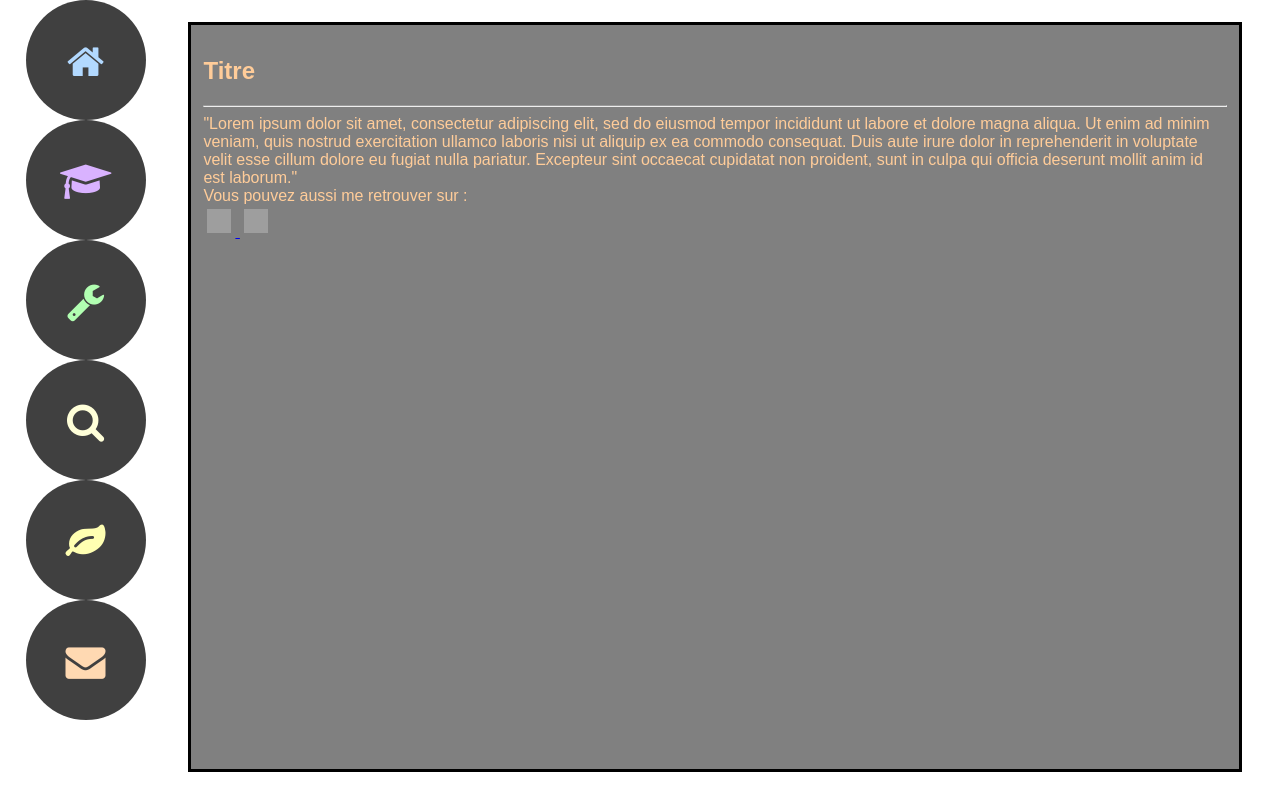
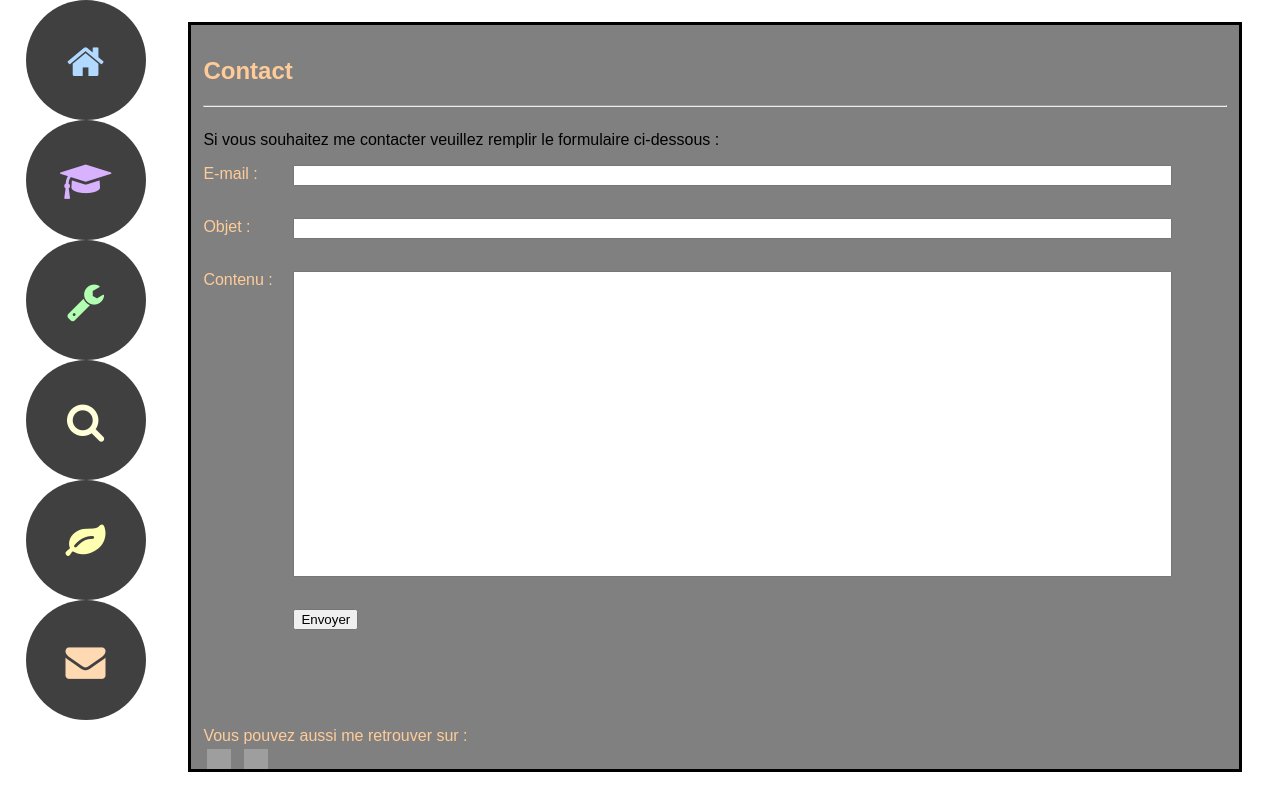
Before and after one commit to MarieRoseLejay/Portfolio, a PHP site: page /View_Contact.php in a window 1280 px wide. Run offline with PHP 8.4, Linux system fonts and the light colour scheme; grey boxes are pictures that could not be loaded.

Commit message:
- Corrections ponctuelles et modifications inclusions php de tous les fichiers - Ajout du contenu et script php de la partie contact (View/View_Contact.php, Css.css)

```diff
--- a/View/Css/Css.css
+++ b/View/Css/Css.css
@@ -91,7 +91,9 @@
 .texte{
     height: 80%;
 }
-.liens{
+h2, h4, p{
+    color: black;
+    text-align: left;
 }
 /** images**/
 #linkedin{
@@ -107,20 +109,20 @@
 /**** fin Architecture de la page ****/
 
 /**** Page CV ****/
-table{
+#corps_CV table{
     width: 100%;
     color: black;
     background-color: white;
     border-spacing: 5px;
 }
-h2, h3, h4, h5, p{
+#corps_CV h2, #corps_CV h3, #corps_CV h4, #corps_CV h5, #corps_CV p{
     margin: 0px;
     padding: 0px;
 }
-h2{
+#corps_CV h2{
     text-align: center;
 }
-ul, li{
+#corps_CV ul, #corps_CV li{
     margin-top: 2px;
     margin-bottom: 2px;
 }
@@ -230,3 +249,62 @@ ul, li{
 } /** fin animation **/
 /*** fin Animation des paragraphes ***/
 /**** fin Page Réalisations ****/
+
+/**** Page Veille ****/
+#corps_Veille h2{
+    margin-bottom: 7px;
+}
+#corps_Veille h4{
+    margin-bottom: 0px;
+}
+#corps_Veille p{
+    margin-top: 0px;
+    margin-bottom: 25px;
+}
+
+/**** fin Page Veille ****/
+
+/**** Page Environnement ****/
+#corps_Environnement img{
+    margin-left: 35%;
+}
+/**** fin Page Environnement ****/
+
+/**** Page Contact ****/
+form{
+//    height: 80%;
+}
+label{
+    display: inline-block;
+    float: left;
+    width: 90px;
+    clear: left;
+}
+#corps_Contact form{
+    height: 85%;
+}
+#corps_Contact p, #corps_Contact aside{
+    float: left;
+    clear: both;
+}
+.input{
+    float: left;
+    width: 85%;
+    clear: right;
+}
+.error{
+    color: brown;
+    position: relative;
+    left: 90px;
+}
+#contenu{
+    height: 300px;
+}
+#submit{
+    float: left;
+    clear: both;
+    position: relative;
+    left: 90px;
+    margin-bottom: 20px;
+}
+/**** fin Page Contact ****/
--- a/View/View_Contact.php
+++ b/View/View_Contact.php
@@ -1,26 +1,74 @@
 <?php
-	include('View_Entete.php');
+    include('View_Entete.php');
+    include('View_Menu.php');
 
-	include('View_Menu.php');
+    //initialisation des variables
+        $email=(string)"";
+        $emailError="";
+        $objet=(string)"";
+        $objetError="";
+        $objet=(string)"";
+        $objetError="";
+        $contenu=(string)"";
+        $contenuError="";
+        $envoi=(string)"";
 
-    echo'
-		<section class="corps" id="corps_Contact">
-            <h1> Titre </h1>
-			<hr>
-            <p class="text">"Lorem ipsum dolor sit amet, consectetur adipiscing elit,
-            sed do eiusmod tempor incididunt ut labore et dolore magna aliqua.
-            Ut enim ad minim veniam, quis nostrud exercitation ullamco laboris nisi
-            ut aliquip ex ea commodo consequat. Duis aute irure dolor in reprehenderit
-            in voluptate velit esse cillum dolore eu fugiat nulla pariatur.
-            Excepteur sint occaecat cupidatat non proident, sunt in culpa qui
-            officia deserunt mollit anim id est laborum."</p>
+    //Validation de la saisie
+    if(isset($_POST['envoyer'])){
+        //Vérification pour l'email
+        $email = test_input($_POST['email']);
+        if(empty($email)){
+            $emailError = "Vous devez saisir une adresse mail !";
+        }
+        else if(!filter_var($email, FILTER_VALIDATE_EMAIL)){
+            $emailError = "Vous devez saisir une adresse mail correcte !";
+        }
+        //Vérification pour l'objet
+        $objet = test_input($_POST['objet']);
+        if(empty($objet)){
+            $objetError = "Vous devez indiquez un objet !";
+        }
 
-			<aside class="liens"> Vous pouvez aussi me retrouver sur :
-				<br>
-				<a href="https://fr.linkedin.com/pub/marie-rose-lejay/43/2aa/a76"> <img id="linkedin" src="/Images/linkedin2.png" alt="Linkedin"/> </a>
-				<a href="http://fr.viadeo.com/fr/profile/marie-rose.lejay"> <img id="viadeo" src="/Images/viadeo.png" alt="Viadeo"/> </a>
-			</aside>
-		</section>
-	';
+        //Vérification pour le contenu
+        $contenu  = test_input($_POST['contenu']);
+        if(empty($contenu)){
+            $contenuError = "Vous devez saisir du contenu !";
+        }
+        $headers = 'From:'.$email;
+        $envoi = mail('marie-rose.lejay@orange.fr',$objet,$contenu,$headers);
 
-	include('View_PiedPage.php');
+        if($envoi == TRUE){
+            $envoi = 'Email envoyé !';
+        }
+        else {
+            $envoi = 'Echec de l\'envoi' ;
+        }
+    }
+    function test_input($data){
+        $data = trim($data);
+        $data = stripslashes($data);
+        $data = htmlspecialchars($data);
+        return $data;
+    }
+?>
+<section class="corps" id="corps_Contact">
+    <h1> Contact </h1>
+    <hr>
+    <p class="text">Si vous souhaitez me contacter veuillez remplir le formulaire ci-dessous : </p>
+    <form name="contact" action ="View_Contact.php" method="post">
+        <label>E-mail : </label><input type="text" name="email" class="input">
+        <p class="error"><?php echo $emailError;?></p>
+        <label>Objet : </label><input type="text" name="objet" class="input">
+        <p class="error"><?php echo $objetError;?></p>
+        <label>Contenu : </label><input type="text" name="contenu" class="input" id="contenu"/>
+        <p class="error"><?php echo $envoi;?></p>
+        <input type="submit" name="envoyer" value="Envoyer" id="submit">
+        <p class="error"><?php echo $envoi;?></p>
+    </form>
+    <aside class="liens"> Vous pouvez aussi me retrouver sur :
+        <br>
+        <a href="https://fr.linkedin.com/pub/marie-rose-lejay/43/2aa/a76"> <img id="linkedin" src="../Images/linkedin2.png" alt="Linkedin"/> </a>
+        <a href="http://fr.viadeo.com/fr/profile/marie-rose.lejay"> <img id="viadeo" src="../Images/viadeo.png" alt="Viadeo"/> </a>
+    </aside>
+</section>
+<?php include('View_PiedPage.php');
--- a/View/View_Entete.php
+++ b/View/View_Entete.php
@@ -1,5 +1,3 @@
-<?php
-	echo'
 <!DOCTYPE html>
 <html>
     <!-- Entête de la page -->
@@ -11,5 +9,3 @@
     </head>
     <!-- Corps de la page -->
     <body>
-	';
-?>
--- a/View/View_Entete_Couverture.php
+++ b/View/View_Entete_Couverture.php
@@ -1,5 +1,3 @@
-<?php
-	echo'
 <!DOCTYPE html>
 <html>
     <!-- Entête de la page -->
@@ -11,5 +9,3 @@
     </head>
     <!-- Corps de la page -->
     <body>
-	';
-?>
--- a/View/View_Menu.php
+++ b/View/View_Menu.php
@@ -1,5 +1,3 @@
-<?php
-	echo'
 <nav class="nav">
     <div class="menu" id="Accueil">
         <a href="View_Accueil.php" id="link_Accueil">
@@ -44,5 +42,3 @@
         </a>
     </div>
 </nav>
-	';
-?>
--- a/View/View_PiedPage.php
+++ b/View/View_PiedPage.php
@@ -1,7 +1,3 @@
-<?php
-	echo'
-			<!-- Fin body et page html -->
-			</body>
-		</html>
-	';
-?>
+    <!-- Fin body et page html -->
+    </body>
+</html>
--- a/View/View_Realisations.php
+++ b/View/View_Realisations.php
@@ -1,8 +1,6 @@
 <?php
     include('View_Entete.php');
-
     include('View_Menu.php');
-
 ?>
 <section class="corps" id="corps_Realisations">
     <h1> Titre </h1>
@@ -94,6 +92,4 @@
         </div>
     </div>
 </section>
-<?php
-
-    include('View_PiedPage.php');
+<?php include('View_PiedPage.php');
```
Also changed, not shown: other parts of View/Css/Css.css (+22 -5 lines), View/View_Accueil.php (+8 -10 lines), View/View_CV.php (+9 -15 lines), View/View_Couverture.php (+3 -5 lines), View/View_Environnement.php (+2 -6 lines), View/View_Veille.php (+2 -8 lines). Lines whose indentation alone changed are shown as unchanged.
